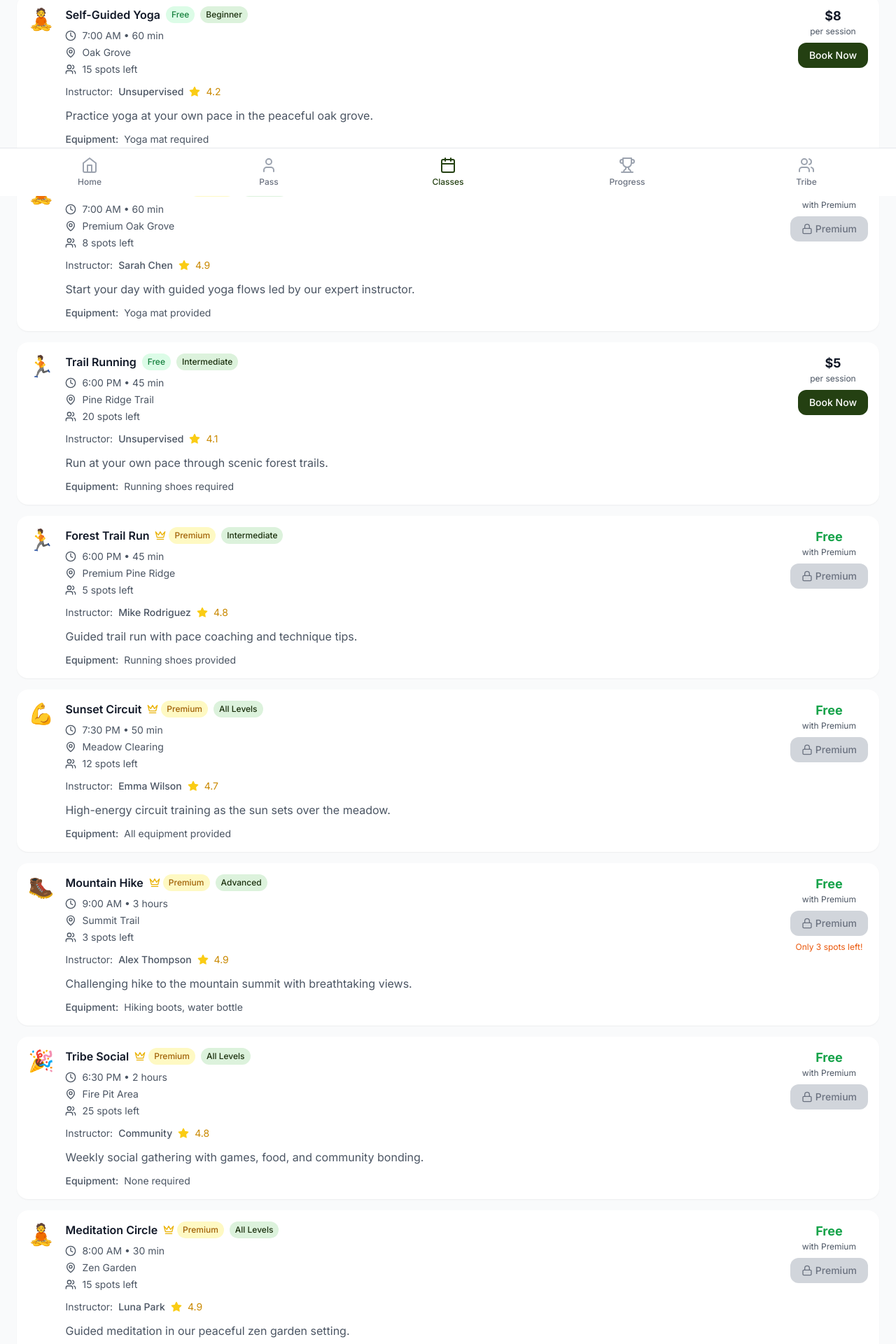
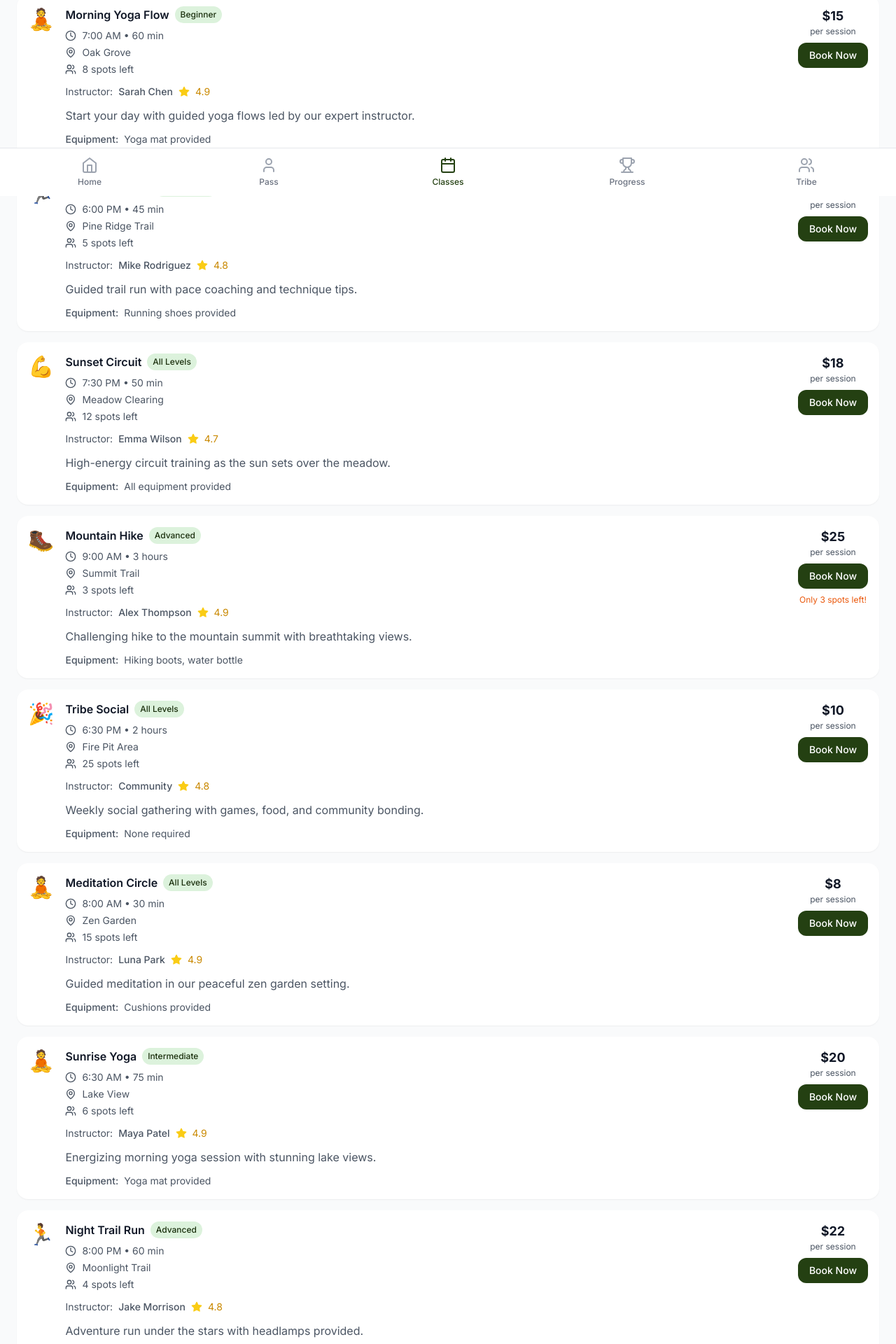
Before and after one commit to AkshayKeerti/pinetribe, a Next.js app: page /dashboard/activities in a window 1280 px wide. Shown: the part 520-2440 px from the top of the page at 70% size. Built offline with nearby package versions, Linux system fonts and the light colour scheme; sample sign-in values are in the browser's storage.

Commit message:
Fix freemium model: Free users can view all activities but pay per session, Premium users join all activities for free

```diff
--- a/src/app/dashboard/activities/page.tsx
+++ b/src/app/dashboard/activities/page.tsx
@@ -12,8 +12,6 @@ export default function Activities() {
 
   const activities = [
     { value: 'all', label: 'All Activities' },
-    { value: 'free', label: 'Free Activities' },
-    { value: 'premium', label: 'Premium Activities' },
     { value: 'yoga', label: 'Yoga' },
     { value: 'running', label: 'Running' },
     { value: 'hiking', label: 'Hiking' },
@@ -24,74 +22,38 @@ export default function Activities() {
   const classes = [
     {
       id: 1,
-      title: 'Self-Guided Yoga',
-      instructor: 'Unsupervised',
+      title: 'Morning Yoga Flow',
+      instructor: 'Sarah Chen',
       time: '7:00 AM',
       duration: '60 min',
       location: 'Oak Grove',
       level: 'Beginner',
       type: 'yoga',
-      planType: 'free',
-      spotsLeft: 15,
-      maxSpots: 20,
-      rating: 4.2,
-      price: 8,
-      description: 'Practice yoga at your own pace in the peaceful oak grove.',
-      equipment: 'Yoga mat required'
-    },
-    {
-      id: 2,
-      title: 'Morning Yoga Flow',
-      instructor: 'Sarah Chen',
-      time: '7:00 AM',
-      duration: '60 min',
-      location: 'Premium Oak Grove',
-      level: 'Beginner',
-      type: 'yoga',
-      planType: 'premium',
       spotsLeft: 8,
       maxSpots: 12,
       rating: 4.9,
-      price: 0,
+      price: 15,
       description: 'Start your day with guided yoga flows led by our expert instructor.',
       equipment: 'Yoga mat provided'
     },
     {
-      id: 3,
-      title: 'Trail Running',
-      instructor: 'Unsupervised',
+      id: 2,
+      title: 'Forest Trail Run',
+      instructor: 'Mike Rodriguez',
       time: '6:00 PM',
       duration: '45 min',
       location: 'Pine Ridge Trail',
       level: 'Intermediate',
       type: 'running',
-      planType: 'free',
-      spotsLeft: 20,
-      maxSpots: 25,
-      rating: 4.1,
-      price: 5,
-      description: 'Run at your own pace through scenic forest trails.',
-      equipment: 'Running shoes required'
-    },
-    {
-      id: 4,
-      title: 'Forest Trail Run',
-      instructor: 'Mike Rodriguez',
-      time: '6:00 PM',
-      duration: '45 min',
-      location: 'Premium Pine Ridge',
-      level: 'Intermediate',
-      type: 'running',
-      planType: 'premium',
       spotsLeft: 5,
       maxSpots: 15,
       rating: 4.8,
-      price: 0,
+      price: 12,
       description: 'Guided trail run with pace coaching and technique tips.',
       equipment: 'Running shoes provided'
     },
     {
-      id: 5,
+      id: 3,
       title: 'Sunset Circuit',
       instructor: 'Emma Wilson',
       time: '7:30 PM',
@@ -99,16 +61,15 @@ export default function Activities() {
       location: 'Meadow Clearing',
       level: 'All Levels',
       type: 'circuit',
-      planType: 'premium',
       spotsLeft: 12,
       maxSpots: 20,
       rating: 4.7,
-      price: 0,
+      price: 18,
       description: 'High-energy circuit training as the sun sets over the meadow.',
       equipment: 'All equipment provided'
     },
     {
-      id: 6,
+      id: 4,
       title: 'Mountain Hike',
       instructor: 'Alex Thompson',
       time: '9:00 AM',
@@ -116,16 +77,15 @@ export default function Activities() {
       location: 'Summit Trail',
       level: 'Advanced',
       type: 'hiking',
-      planType: 'premium',
       spotsLeft: 3,
       maxSpots: 10,
       rating: 4.9,
-      price: 0,
+      price: 25,
       description: 'Challenging hike to the mountain summit with breathtaking views.',
       equipment: 'Hiking boots, water bottle'
     },
     {
-      id: 7,
+      id: 5,
       title: 'Tribe Social',
       instructor: 'Community',
       time: '6:30 PM',
@@ -133,16 +93,15 @@ export default function Activities() {
       location: 'Fire Pit Area',
       level: 'All Levels',
       type: 'social',
-      planType: 'premium',
       spotsLeft: 25,
       maxSpots: 30,
       rating: 4.8,
-      price: 0,
+      price: 10,
       description: 'Weekly social gathering with games, food, and community bonding.',
       equipment: 'None required'
     },
     {
-      id: 8,
+      id: 6,
       title: 'Meditation Circle',
       instructor: 'Luna Park',
       time: '8:00 AM',
@@ -150,21 +109,49 @@ export default function Activities() {
       location: 'Zen Garden',
       level: 'All Levels',
       type: 'yoga',
-      planType: 'premium',
       spotsLeft: 15,
       maxSpots: 20,
       rating: 4.9,
-      price: 0,
+      price: 8,
       description: 'Guided meditation in our peaceful zen garden setting.',
       equipment: 'Cushions provided'
+    },
+    {
+      id: 7,
+      title: 'Sunrise Yoga',
+      instructor: 'Maya Patel',
+      time: '6:30 AM',
+      duration: '75 min',
+      location: 'Lake View',
+      level: 'Intermediate',
+      type: 'yoga',
+      spotsLeft: 6,
+      maxSpots: 15,
+      rating: 4.9,
+      price: 20,
+      description: 'Energizing morning yoga session with stunning lake views.',
+      equipment: 'Yoga mat provided'
+    },
+    {
+      id: 8,
+      title: 'Night Trail Run',
+      instructor: 'Jake Morrison',
+      time: '8:00 PM',
+      duration: '60 min',
+      location: 'Moonlight Trail',
+      level: 'Advanced',
+      type: 'running',
+      spotsLeft: 4,
+      maxSpots: 12,
+      rating: 4.8,
+      price: 22,
+      description: 'Adventure run under the stars with headlamps provided.',
+      equipment: 'Headlamps provided'
     }
   ]
 
   const filteredClasses = classes.filter(classItem => {
-    const matchesActivity = selectedActivity === 'all' ||
-                           classItem.type === selectedActivity ||
-                           (selectedActivity === 'free' && classItem.planType === 'free') ||
-                           (selectedActivity === 'premium' && classItem.planType === 'premium')
+    const matchesActivity = selectedActivity === 'all' || classItem.type === selectedActivity
     const matchesSearch = classItem.title.toLowerCase().includes(searchQuery.toLowerCase()) ||
                          classItem.instructor.toLowerCase().includes(searchQuery.toLowerCase()) ||
                          classItem.location.toLowerCase().includes(searchQuery.toLowerCase())
@@ -174,21 +161,16 @@ export default function Activities() {
   const handleBookClass = (classId: number) => {
     const classItem = classes.find(c => c.id === classId)
     if (classItem) {
-      if (classItem.planType === 'premium' && !isPremium) {
-        alert('This is a Premium activity. Upgrade to Premium to access instructor-led classes!')
-        return
-      }
-
-      if (classItem.planType === 'free') {
-        alert(`Booked: ${classItem.title}\nCost: $${classItem.price}\nTime: ${classItem.time}\nLocation: ${classItem.location}`)
+      if (isPremium) {
+        alert(`Booked: ${classItem.title}\nTime: ${classItem.time}\nLocation: ${classItem.location}\n\nFree with Premium membership!`)
       } else {
-        alert(`Booked: ${classItem.title}\nTime: ${classItem.time}\nLocation: ${classItem.location}`)
+        alert(`Booked: ${classItem.title}\nCost: $${classItem.price}\nTime: ${classItem.time}\nLocation: ${classItem.location}\n\nPayment required to confirm booking.`)
       }
     }
   }
 
   const handleUpgrade = () => {
-    alert('Upgrade to Premium to unlock all instructor-led classes and premium features!')
+    alert('Upgrade to Premium to join all activities for free!')
   }
 
   return (
@@ -197,7 +179,7 @@ export default function Activities() {
       <div className="bg-gradient-to-br from-forest-500 to-forest-700 rounded-3xl p-6 text-white">
         <h1 className="text-2xl font-bold mb-2">PineTribe Sessions</h1>
         <p className="text-white/90">
-          {isPremium ? 'Access all activities' : 'Choose from free activities or upgrade for more'}
+          {isPremium ? 'Join any activity for free with Premium!' : 'Browse all activities - pay per session or upgrade to Premium'}
         </p>
       </div>
 
@@ -207,8 +189,8 @@ export default function Activities() {
           <div className="flex items-center gap-3">
             <Crown className="w-6 h-6 text-yellow-600" />
             <div className="flex-1">
-              <h3 className="font-semibold text-gray-900">Unlock Premium Features</h3>
-              <p className="text-sm text-gray-600">Get unlimited access to instructor-led classes</p>
+              <h3 className="font-semibold text-gray-900">Upgrade to Premium</h3>
+              <p className="text-sm text-gray-600">Join all activities for free with monthly subscription</p>
             </div>
             <button
               onClick={handleUpgrade}
@@ -270,18 +252,6 @@ export default function Activities() {
                   <h3 className="font-semibold text-gray-900">
                     {classItem.title}
                   </h3>
-                  {classItem.planType === 'premium' ? (
-                    <div className="flex items-center gap-1">
-                      <Crown className="w-4 h-4 text-yellow-500" />
-                      <span className="px-2 py-1 bg-yellow-100 text-yellow-700 text-xs font-medium rounded-full">
-                        Premium
-                      </span>
-                    </div>
-                  ) : (
-                    <span className="px-2 py-1 bg-green-100 text-green-700 text-xs font-medium rounded-full">
-                      Free
-                    </span>
-                  )}
                   <span className="px-2 py-1 bg-forest-100 text-forest-700 text-xs font-medium rounded-full">
                     {classItem.level}
                   </span>
@@ -318,35 +288,23 @@ export default function Activities() {
               </div>
 
               <div className="flex flex-col gap-2">
-                {classItem.planType === 'free' ? (
+                {isPremium ? (
+                  <div className="text-center">
+                    <div className="text-lg font-bold text-green-600">Free</div>
+                    <div className="text-xs text-gray-600">with Premium</div>
+                  </div>
+                ) : (
                   <div className="text-center">
                     <div className="text-lg font-bold text-gray-900">${classItem.price}</div>
                     <div className="text-xs text-gray-600">per session</div>
-                  </div>
-                ) : (
-                  <div className="text-center">
-                    <div className="text-lg font-bold text-green-600">Free</div>
-                    <div className="text-xs text-gray-600">with Premium</div>
                   </div>
                 )}
 
                 <button
                   onClick={() => handleBookClass(classItem.id)}
-                  className={`px-4 py-2 rounded-xl text-sm font-medium transition-colors ${
-                    classItem.planType === 'premium' && !isPremium
-                      ? 'bg-gray-300 text-gray-500 cursor-not-allowed'
-                      : 'bg-forest-600 text-white hover:bg-forest-700'
-                  }`}
-                  disabled={classItem.planType === 'premium' && !isPremium}
+                  className="bg-forest-600 text-white px-4 py-2 rounded-xl text-sm font-medium hover:bg-forest-700 transition-colors"
                 >
-                  {classItem.planType === 'premium' && !isPremium ? (
-                    <div className="flex items-center gap-1">
-                      <Lock className="w-4 h-4" />
-                      <span>Premium</span>
-                    </div>
-                  ) : (
-                    'Book Now'
-                  )}
+                  Book Now
                 </button>
 
                 {classItem.spotsLeft > 0 && classItem.spotsLeft <= 3 && (
--- a/src/app/dashboard/page.tsx
+++ b/src/app/dashboard/page.tsx
@@ -10,45 +10,42 @@ export default function Dashboard() {
   const [upcomingClasses, setUpcomingClasses] = useState([
     {
       id: 1,
-      title: 'Self-Guided Yoga',
-      instructor: 'Unsupervised',
+      title: 'Morning Yoga Flow',
+      instructor: 'Sarah Chen',
       time: '7:00 AM',
       date: 'Today',
       location: 'Oak Grove',
       level: 'Beginner',
-      spotsLeft: 15,
-      maxSpots: 20,
+      spotsLeft: 8,
+      maxSpots: 12,
       emoji: '🧘',
-      planType: 'free',
-      price: 8
+      price: 15
     },
     {
       id: 2,
-      title: 'Morning Yoga Flow',
-      instructor: 'Sarah Chen',
-      time: '7:00 AM',
+      title: 'Forest Trail Run',
+      instructor: 'Mike Rodriguez',
+      time: '6:00 PM',
       date: 'Today',
-      location: 'Premium Oak Grove',
-      level: 'Beginner',
-      spotsLeft: 8,
-      maxSpots: 12,
-      emoji: '🧘',
-      planType: 'premium',
-      price: 0
+      location: 'Pine Ridge Trail',
+      level: 'Intermediate',
+      spotsLeft: 5,
+      maxSpots: 15,
+      emoji: '🏃',
+      price: 12
     },
     {
       id: 3,
-      title: 'Trail Running',
-      instructor: 'Unsupervised',
-      time: '6:00 PM',
+      title: 'Sunset Circuit',
+      instructor: 'Emma Wilson',
+      time: '7:30 PM',
       date: 'Tomorrow',
-      location: 'Pine Ridge Trail',
-      level: 'Intermediate',
-      spotsLeft: 20,
-      maxSpots: 25,
-      emoji: '🏃',
-      planType: 'free',
-      price: 5
+      location: 'Meadow Clearing',
+      level: 'All Levels',
+      spotsLeft: 12,
+      maxSpots: 20,
+      emoji: '💪',
+      price: 18
     }
   ])
 
@@ -67,8 +64,14 @@ export default function Dashboard() {
   }, [])
 
   const handleBookClass = (classId: number) => {
-    // Mock booking
-    alert('Class booked successfully! Check your calendar.')
+    const classItem = upcomingClasses.find(c => c.id === classId)
+    if (classItem) {
+      if (isPremium) {
+        alert(`Class "${classItem.title}" booked successfully!\nTime: ${classItem.time}\nLocation: ${classItem.location}\n\nFree with Premium membership!`)
+      } else {
+        alert(`Class "${classItem.title}" booked successfully!\nCost: $${classItem.price}\nTime: ${classItem.time}\nLocation: ${classItem.location}\n\nPayment required to confirm booking.`)
+      }
+    }
   }
 
   return (
@@ -162,6 +165,19 @@ export default function Dashboard() {
                   </div>
                 </div>
 
+                <div className="flex flex-col items-end gap-2">
+                  {isPremium ? (
+                    <div className="text-center">
+                      <div className="text-lg font-bold text-green-600">Free</div>
+                      <div className="text-xs text-gray-600">with Premium</div>
+                    </div>
+                  ) : (
+                    <div className="text-center">
+                      <div className="text-lg font-bold text-gray-900">${classItem.price}</div>
+                      <div className="text-xs text-gray-600">per session</div>
+                    </div>
+                  )}
+
                   <button
                     onClick={() => handleBookClass(classItem.id)}
                     className="bg-forest-600 text-white px-4 py-2 rounded-xl text-sm font-medium hover:bg-forest-700 transition-colors disabled:bg-gray-300"
@@ -169,6 +185,7 @@ export default function Dashboard() {
                   >
                     {classItem.spotsLeft === 0 ? 'Full' : 'Book'}
                   </button>
+                </div>
               </div>
             </div>
           ))}
```
Also changed, not shown: src/utils/planUtils.ts (+32 -61 lines). Lines whose indentation alone changed are shown as unchanged.
